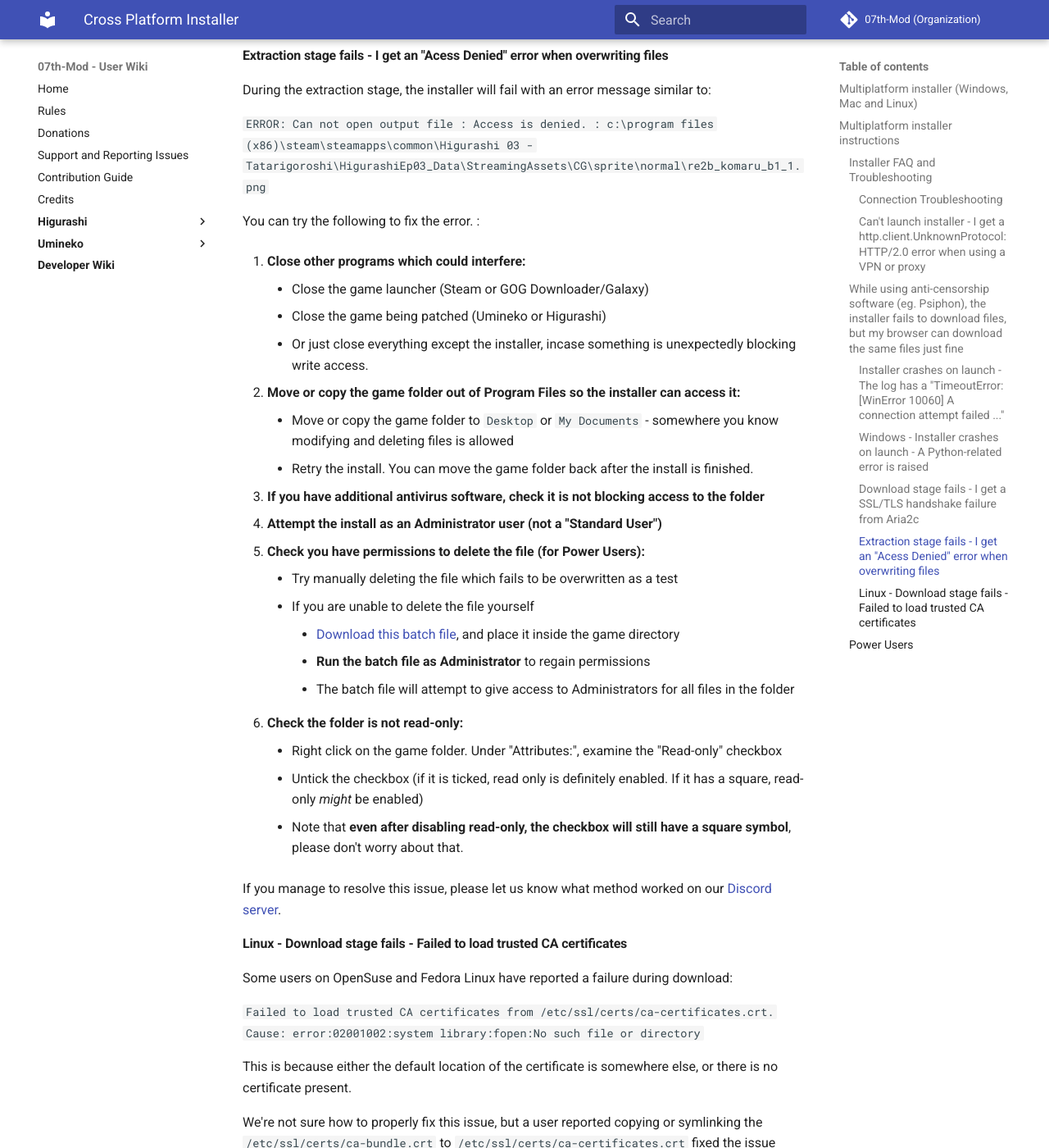
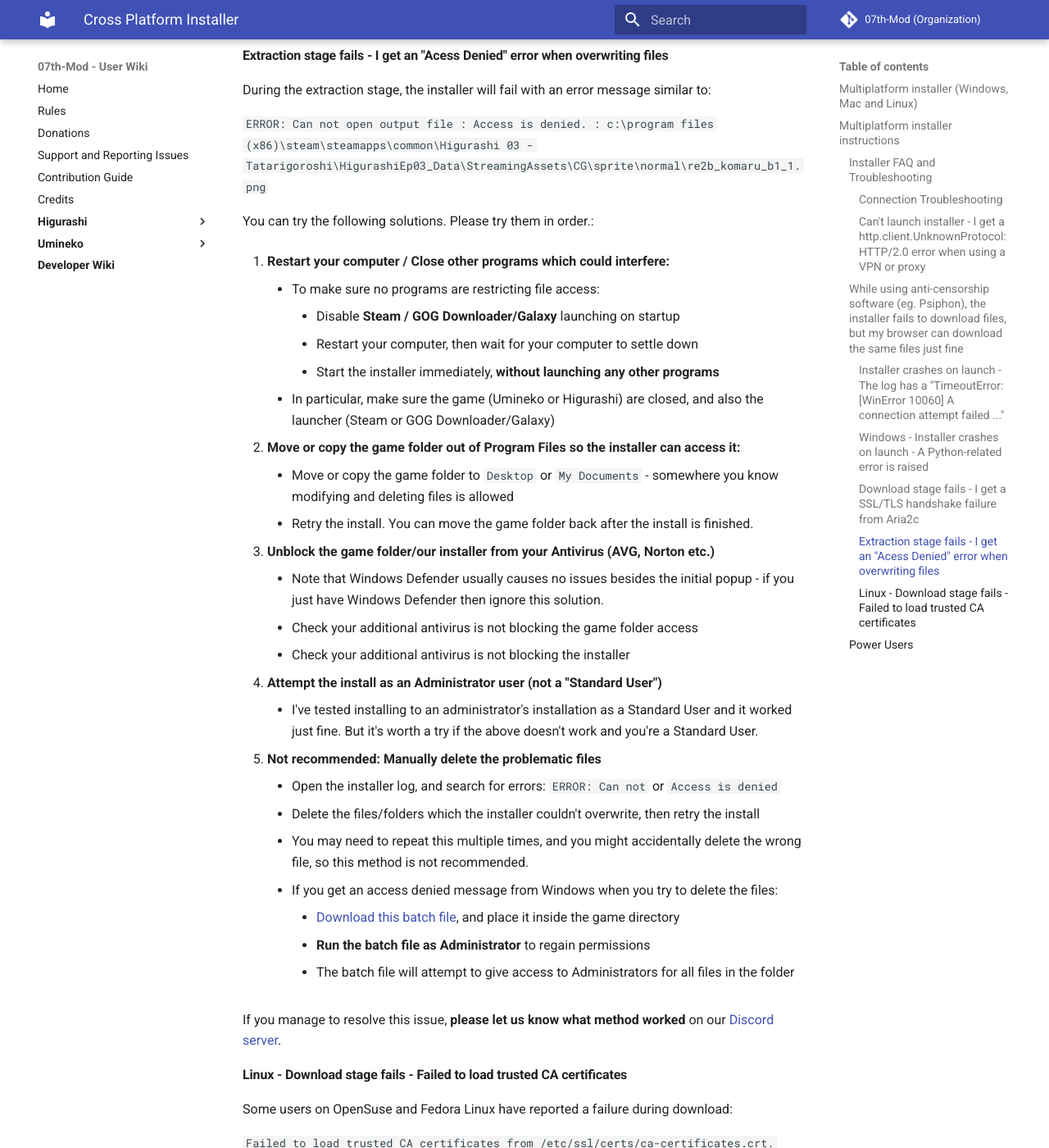
Before and after one commit to 07th-mod/wiki, an MkDocs documentation site: the page built from docs/Snippets/Cross-Platform-Installer.md, in a window 1280 px wide and 1400 px high, scrolled down 2718 px. Shown: the whole window at 82% size. Built offline with MkDocs 1.6.1 and Material for MkDocs 9.7.7, drawn with Linux system fonts in a browser that asks for light colours.

Commit message:
Update Access Denied FAQ: - Remove read-only solution, as windows/the installer completely ignores the read-only flag - Add more detail to other solutions

```diff
--- a/docs/Snippets/Cross-Platform-Installer.md
+++ b/docs/Snippets/Cross-Platform-Installer.md
@@ -124,34 +124,37 @@
 
 `ERROR: Can not open output file : Access is denied. : c:\program files (x86)\steam\steamapps\common\Higurashi 03 - Tatarigoroshi\HigurashiEp03_Data\StreamingAssets\CG\sprite\normal\re2b_komaru_b1_1.png`
 
-You can try the following to fix the error. :
+You can try the following solutions. Please try them in order.:
 
-1. **Close other programs which could interfere:**
-    - Close the game launcher (Steam or GOG Downloader/Galaxy)
-    - Close the game being patched (Umineko or Higurashi)
-    - Or just close everything except the installer, incase something is unexpectedly blocking write access.
+1. **Restart your computer / Close other programs which could interfere:**
+    - To make sure no programs are restricting file access:
+        - Disable **Steam / GOG Downloader/Galaxy** launching on startup
+        - Restart your computer, then wait for your computer to settle down
+        - Start the installer immediately, **without launching any other programs**
+    - In particular, make sure the game (Umineko or Higurashi) are closed, and also the launcher (Steam or GOG Downloader/Galaxy)
 
 2. **Move or copy the game folder out of Program Files so the installer can access it:**
     - Move or copy the game folder to `Desktop` or `My Documents` - somewhere you know modifying and deleting files is allowed
     - Retry the install. You can move the game folder back after the install is finished.
 
-3. **If you have additional antivirus software, check it is not blocking access to the folder**
+3. **Unblock the game folder/our installer from your Antivirus (AVG, Norton etc.)**
+    - Note that Windows Defender usually causes no issues besides the initial popup - if you just have Windows Defender then ignore this solution.
+    - Check your additional antivirus is not blocking the game folder access
+    - Check your additional antivirus is not blocking the installer
 
 4. **Attempt the install as an Administrator user (not a "Standard User")**
+    - I've tested installing to an administrator's installation as a Standard User and it worked just fine. But it's worth a try if the above doesn't work and you're a Standard User.
 
-5. **Check you have permissions to delete the file (for Power Users):**
-    - Try manually deleting the file which fails to be overwritten as a test
-    - If you are unable to delete the file yourself
+5. **Not recommended: Manually delete the problematic files**
+    - Open the installer log, and search for errors: `ERROR: Can not` or `Access is denied`
+    - Delete the files/folders which the installer couldn't overwrite, then retry the install
+    - You may need to repeat this multiple times, and you might accidentally delete the wrong file, so this method is not recommended.
+    - If you get an access denied message from Windows when you try to delete the files:
         - [Download this batch file](https://github.com/drojf/windows-permission-fixer/raw/master/RUN_AS_ADMIN-grant_this_folder_admin.bat), and place it inside the game directory
         - **Run the batch file as Administrator** to regain permissions
         - The batch file will attempt to give access to Administrators for all files in the folder
 
-6. **Check the folder is not read-only:**
-    - Right click on the game folder. Under "Attributes:", examine the "Read-only" checkbox
-    - Untick the checkbox (if it is ticked, read only is definitely enabled. If it has a square, read-only *might* be enabled)
-    - Note that **even after disabling read-only, the checkbox will still have a square symbol**, please don't worry about that.
-
-If you manage to resolve this issue, please let us know what method worked on our [Discord server](https://discord.gg/pf5VhF9).
+If you manage to resolve this issue, **please let us know what method worked** on our [Discord server](https://discord.gg/pf5VhF9).
 
 #### Linux - Download stage fails - Failed to load trusted CA certificates
 
```
